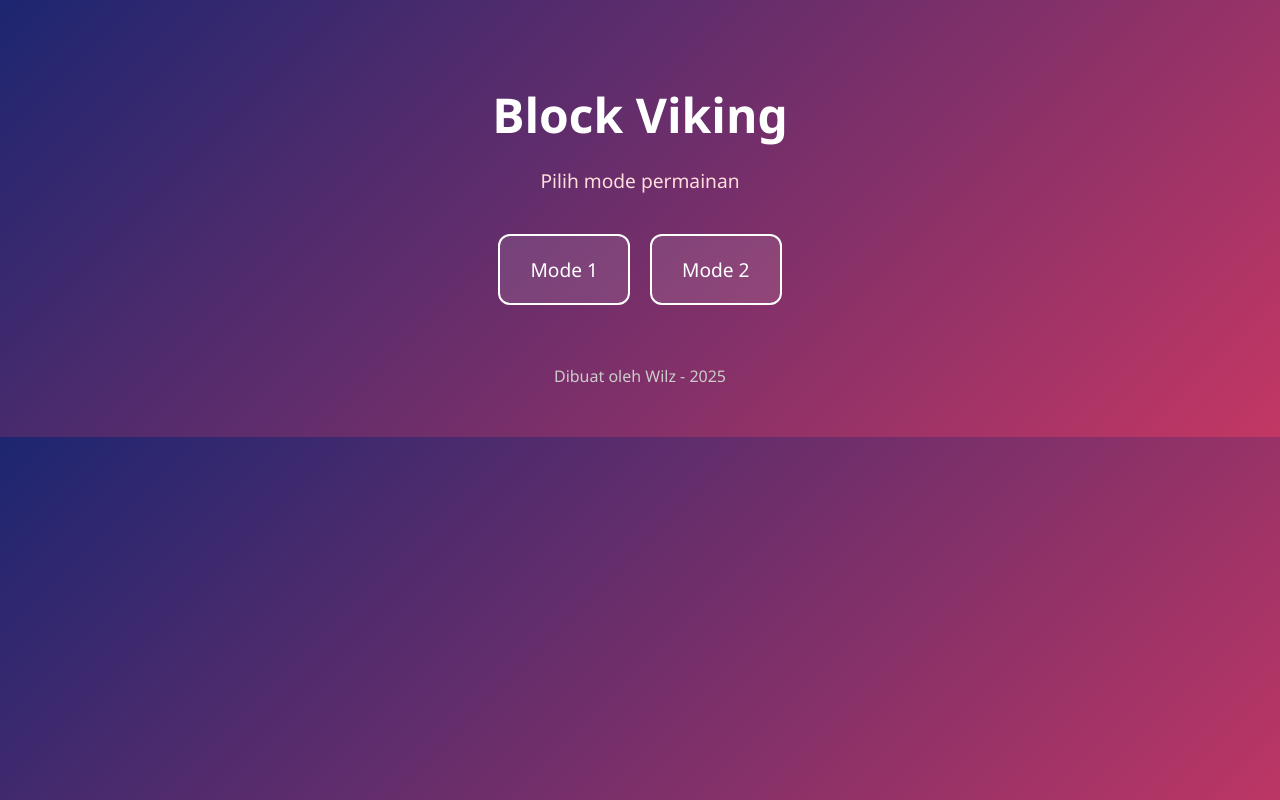
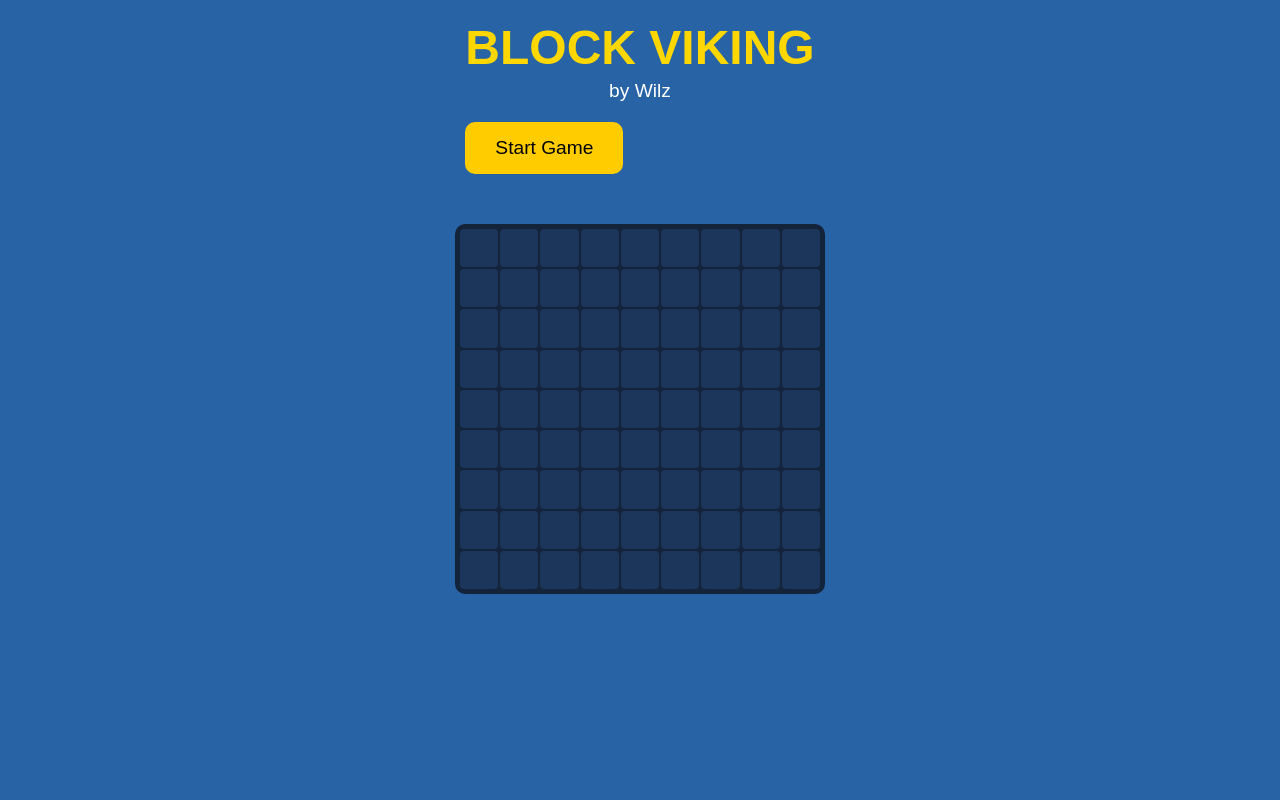
Before and after one commit to wilz9900/Block-Viking, a plain HTML site: page index.html in a window 1280 px wide. Drawn offline with Linux system fonts and the light colour scheme.

Commit message:
Update index.html

```diff
--- a/index.html
+++ b/index.html
@@ -1,183 +1,159 @@
-<!DOCTYPE html>
-<html lang="id">
+<!DOCTYPE html><html lang="en">
 <head>
   <meta charset="UTF-8">
   <meta name="viewport" content="width=device-width, initial-scale=1.0">
-  <title>Block Viking - Wilz</title>
+  <title>Block Viking</title>
   <style>
     body {
-      font-family: 'Segoe UI', sans-serif;
-      background: linear-gradient(135deg, #1d2671, #c33764);
-      color: #fff;
       margin: 0;
-      padding: 0;
+      font-family: 'Arial', sans-serif;
+      background-color: #2863a5;
+      display: flex;
+      flex-direction: column;
+      align-items: center;
+      color: white;
+    }
+    .header {
       text-align: center;
+      padding: 20px;
     }
-
-    .container {
-      padding: 50px;
-      animation: fadeIn 1s ease;
+    .header h1 {
+      font-size: 3em;
+      margin: 0;
+      color: #ffd700;
     }
-
-    h1 {
-      margin-bottom: 20px;
-      font-size: 3em;
+    .header p {
+      margin-top: 5px;
+      font-size: 1.2em;
     }
-
-    .subtitle {
-      font-size: 1.2em;
-      color: #ffdddd;
-      margin-bottom: 40px;
-    }
-
-    .game-options {
+    .button-container {
       display: flex;
-      justify-content: center;
       gap: 20px;
-      animation: slideIn 1s ease-in-out;
-    }
-
-    .game-button {
-      background: rgba(255, 255, 255, 0.1);
-      border: 2px solid #fff;
-      border-radius: 12px;
-      padding: 20px 30px;
-      font-size: 1.2em;
-      cursor: pointer;
-      transition: transform 0.3s, background 0.3s;
-    }
-
-    .game-button:hover {
-      background: rgba(255, 255, 255, 0.2);
-      transform: scale(1.05);
-    }
-
-    .game-section {
-      display: none;
-      margin-top: 40px;
-      animation: fadeIn 1s ease;
-    }
-
-    .show {
-      display: block;
-    }
-
-    .block {
-      width: 50px;
-      height: 50px;
-      margin: 5px;
-      background: #fff;
-      color: #333;
-      font-size: 2em;
-      display: inline-flex;
-      align-items: center;
-      justify-content: center;
-      cursor: pointer;
-      border-radius: 10px;
-      transition: background 0.2s;
-    }
-
-    .block:hover {
-      background: #e0e0e0;
-    }
-
-    #status {
-      font-size: 1.4em;
       margin-top: 20px;
     }
-
-    .back-btn {
+    .btn {
+      padding: 15px 30px;
+      font-size: 1.2em;
+      border: none;
+      border-radius: 10px;
+      cursor: pointer;
+      background-color: #ffcc00;
+      color: #000;
+    }
+    .btn:hover {
+      background-color: #ffaa00;
+    }
+    .game-board {
       margin-top: 30px;
-      background: #00000055;
-      padding: 10px 20px;
+      background-color: #13233a;
+      width: 360px;
+      height: 360px;
+      display: grid;
+      grid-template-columns: repeat(9, 1fr);
+      grid-template-rows: repeat(9, 1fr);
+      gap: 2px;
+      padding: 5px;
       border-radius: 10px;
-      border: none;
-      color: #fff;
-      font-size: 1em;
-      cursor: pointer;
     }
-
-    .footer {
-      margin-top: 60px;
-      font-size: 1em;
-      color: #ccc;
+    .cell {
+      width: 100%;
+      height: 100%;
+      background-color: #1c355a;
+      border-radius: 4px;
     }
-
-    @keyframes fadeIn {
-      from { opacity: 0; transform: translateY(20px); }
-      to { opacity: 1; transform: translateY(0); }
+    .block {
+      background-color: #33cc33;
+      border-radius: 4px;
+      animation: pop 0.3s ease-in-out;
     }
-
-    @keyframes slideIn {
-      from { opacity: 0; transform: translateY(-30px); }
-      to { opacity: 1; transform: translateY(0); }
+    .piece-container {
+      margin-top: 30px;
+      display: flex;
+      gap: 20px;
+    }
+    .piece {
+      display: grid;
+      grid-template-columns: repeat(3, 30px);
+      grid-template-rows: repeat(3, 30px);
+      gap: 2px;
+    }
+    .piece div {
+      width: 30px;
+      height: 30px;
+      border-radius: 4px;
+      background-color: transparent;
+    }
+    .filled {
+      background-color: #33cc33;
+    }
+    @keyframes pop {
+      0% { transform: scale(0.8); opacity: 0; }
+      100% { transform: scale(1); opacity: 1; }
     }
   </style>
 </head>
 <body>
-  <div class="container">
-    <h1>Block Viking</h1>
-    <div class="subtitle">Pilih mode permainan</div>
+  <div class="header">
+    <h1>BLOCK VIKING</h1>
+    <p>by Wilz</p>
+    <div class="button-container">
+      <button class="btn" onclick="startGame()">Start Game</button>
+    </div>
+  </div>  <div class="game-board" id="board"></div>  <div class="piece-container" id="pieces">
+    <div class="piece" id="piece1"></div>
+    <div class="piece" id="piece2"></div>
+    <div class="piece" id="piece3"></div>
+  </div>  <script>
+    const board = document.getElementById('board');
+    const SIZE = 9;
+    let cells = [];
 
-    <div class="game-options">
-      <div class="game-button" onclick="openGame('mode1')">Mode 1</div>
-      <div class="game-button" onclick="openGame('mode2')">Mode 2</div>
-    </div>
+    const pieces = [
+      [[1, 1, 1], [0, 1, 0], [0, 0, 0]],
+      [[1, 0, 0], [1, 1, 1], [0, 0, 0]],
+      [[1, 1], [1, 1]]
+    ];
 
-    <!-- Mode 1 -->
-    <div id="mode1" class="game-section">
-      <h2>Mode 1: Blok Viking</h2>
-      <div id="blocks1"></div>
-      <div id="status1">Status: Menunggu...</div>
-      <button class="back-btn" onclick="backToMenu()">Kembali ke Menu</button>
-    </div>
-
-    <!-- Mode 2 -->
-    <div id="mode2" class="game-section">
-      <h2>Mode 2: Blok Viking</h2>
-      <div id="blocks2"></div>
-      <div id="status2">Status: Menunggu...</div>
-      <button class="back-btn" onclick="backToMenu()">Kembali ke Menu</button>
-    </div>
-
-    <div class="footer">Dibuat oleh Wilz - 2025</div>
-  </div>
-
-  <script>
-    function openGame(mode) {
-      document.querySelector('.game-options').style.display = 'none';
-      document.getElementById(mode).classList.add('show');
-      initGame(mode);
+    function createBoard() {
+      board.innerHTML = '';
+      cells = [];
+      for (let i = 0; i < SIZE * SIZE; i++) {
+        const cell = document.createElement('div');
+        cell.classList.add('cell');
+        board.appendChild(cell);
+        cells.push(cell);
+      }
     }
 
-    function backToMenu() {
-      document.querySelector('.game-options').style.display = 'flex';
-      document.querySelectorAll('.game-section').forEach(section => section.classList.remove('show'));
+    function renderPiece(matrix, containerId) {
+      const container = document.getElementById(containerId);
+      container.innerHTML = '';
+      for (let row = 0; row < 3; row++) {
+        for (let col = 0; col < 3; col++) {
+          const cell = document.createElement('div');
+          if (matrix[row] && matrix[row][col]) {
+            cell.classList.add('filled');
+          }
+          container.appendChild(cell);
+        }
+      }
     }
 
-    function initGame(mode) {
-      const blocksContainer = document.getElementById('blocks' + mode.charAt(mode.length - 1));
-      blocksContainer.innerHTML = '';
-      const blockCount = mode === 'mode1' ? 5 : 6;
-      for (let i = 0; i < blockCount; i++) {
-        const block = document.createElement('div');
-        block.classList.add('block');
-        block.textContent = i + 1;
-        block.onclick = () => handleBlockClick(block, mode);
-        blocksContainer.appendChild(block);
+    function placeInitialBlocks() {
+      for (let i = 0; i < 20; i++) {
+        const index = Math.floor(Math.random() * SIZE * SIZE);
+        cells[index].classList.add('block');
       }
-      document.getElementById('status' + mode.charAt(mode.length - 1)).textContent = 'Status: Siap!';
     }
 
-    function handleBlockClick(block, mode) {
-      const statusElement = document.getElementById('status' + mode.charAt(mode.length - 1));
-      statusElement.textContent = 'Status: Blok ' + block.textContent + ' diklik!';
-      block.style.backgroundColor = '#4CAF50';
-      setTimeout(() => {
-        block.style.backgroundColor = '#fff';
-        statusElement.textContent = 'Status: Menunggu...';
-      }, 1000);
+    function startGame() {
+      createBoard();
+      placeInitialBlocks();
+      renderPiece(pieces[0], 'piece1');
+      renderPiece(pieces[1], 'piece2');
+      renderPiece(pieces[2], 'piece3');
     }
-  </script>
-</body>
+
+    window.onload = createBoard;
+  </script></body>
 </html>
```
